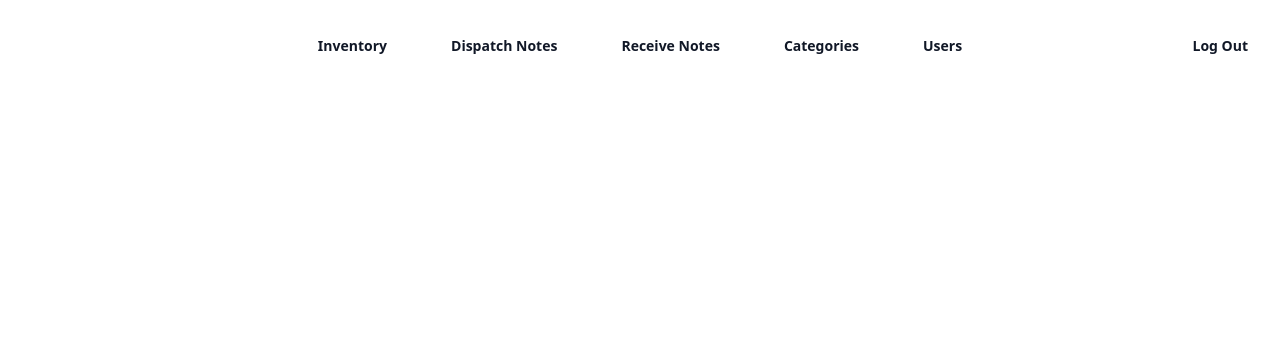
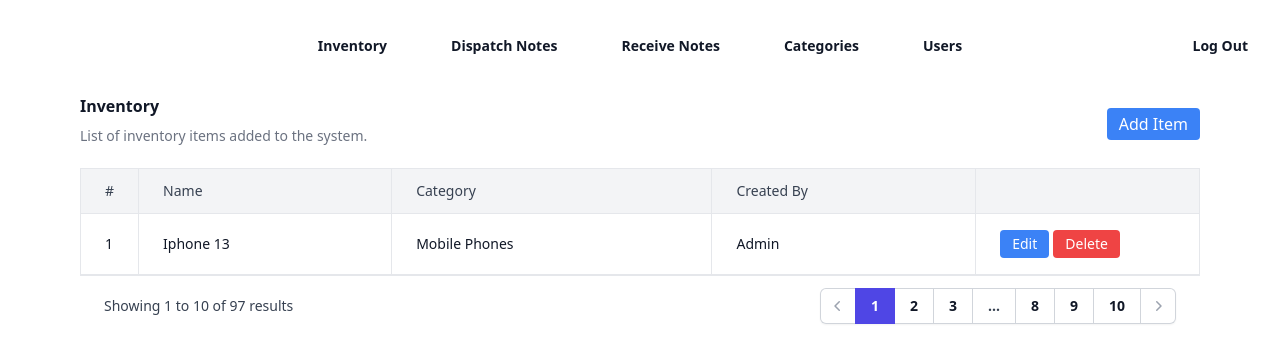
Before and after one commit to dananjayarumesh/inventory-management-ui, a Vue app: page / in a window 1280 px wide. Shown: the top 362 px of the page. Built offline with nearby package versions, Linux system fonts and the light colour scheme; no server answers.

Commit message:
paginator component added

```diff
--- a/src/components/ListPaginator.vue
+++ b/src/components/ListPaginator.vue
@@ -0,0 +1,62 @@
+<script setup>
+import { ChevronLeftIcon, ChevronRightIcon } from '@heroicons/vue/20/solid';
+</script>
+
+<template>
+  <div class="flex items-center justify-between border-t border-gray-200 bg-white px-4 py-3 sm:px-6">
+    <div class="flex flex-1 justify-between sm:hidden">
+      <a href="#"
+        class="relative inline-flex items-center rounded-md border border-gray-300 bg-white px-4 py-2 text-sm font-medium text-gray-700 hover:bg-gray-50">Previous</a>
+      <a href="#"
+        class="relative ml-3 inline-flex items-center rounded-md border border-gray-300 bg-white px-4 py-2 text-sm font-medium text-gray-700 hover:bg-gray-50">Next</a>
+    </div>
+    <div class="hidden sm:flex sm:flex-1 sm:items-center sm:justify-between">
+      <div>
+        <p class="text-sm text-gray-700">
+          Showing
+          {{ ' ' }}
+          <span class="font-medium">1</span>
+          {{ ' ' }}
+          to
+          {{ ' ' }}
+          <span class="font-medium">10</span>
+          {{ ' ' }}
+          of
+          {{ ' ' }}
+          <span class="font-medium">97</span>
+          {{ ' ' }}
+          results
+        </p>
+      </div>
+      <div>
+        <nav class="isolate inline-flex -space-x-px rounded-md shadow-sm" aria-label="Pagination">
+          <a href="#"
+            class="relative inline-flex items-center rounded-l-md px-2 py-2 text-gray-400 ring-1 ring-inset ring-gray-300 hover:bg-gray-50 focus:z-20 focus:outline-offset-0">
+            <span class="sr-only">Previous</span>
+            <ChevronLeftIcon class="size-5" aria-hidden="true" />
+          </a>
+          <!-- Current: "z-10 bg-indigo-600 text-white focus-visible:outline focus-visible:outline-2 focus-visible:outline-offset-2 focus-visible:outline-indigo-600", Default: "text-gray-900 ring-1 ring-inset ring-gray-300 hover:bg-gray-50 focus:outline-offset-0" -->
+          <a href="#" aria-current="page"
+            class="relative z-10 inline-flex items-center bg-indigo-600 px-4 py-2 text-sm font-semibold text-white focus:z-20 focus-visible:outline focus-visible:outline-2 focus-visible:outline-offset-2 focus-visible:outline-indigo-600">1</a>
+          <a href="#"
+            class="relative inline-flex items-center px-4 py-2 text-sm font-semibold text-gray-900 ring-1 ring-inset ring-gray-300 hover:bg-gray-50 focus:z-20 focus:outline-offset-0">2</a>
+          <a href="#"
+            class="relative hidden items-center px-4 py-2 text-sm font-semibold text-gray-900 ring-1 ring-inset ring-gray-300 hover:bg-gray-50 focus:z-20 focus:outline-offset-0 md:inline-flex">3</a>
+          <span
+            class="relative inline-flex items-center px-4 py-2 text-sm font-semibold text-gray-700 ring-1 ring-inset ring-gray-300 focus:outline-offset-0">...</span>
+          <a href="#"
+            class="relative hidden items-center px-4 py-2 text-sm font-semibold text-gray-900 ring-1 ring-inset ring-gray-300 hover:bg-gray-50 focus:z-20 focus:outline-offset-0 md:inline-flex">8</a>
+          <a href="#"
+            class="relative inline-flex items-center px-4 py-2 text-sm font-semibold text-gray-900 ring-1 ring-inset ring-gray-300 hover:bg-gray-50 focus:z-20 focus:outline-offset-0">9</a>
+          <a href="#"
+            class="relative inline-flex items-center px-4 py-2 text-sm font-semibold text-gray-900 ring-1 ring-inset ring-gray-300 hover:bg-gray-50 focus:z-20 focus:outline-offset-0">10</a>
+          <a href="#"
+            class="relative inline-flex items-center rounded-r-md px-2 py-2 text-gray-400 ring-1 ring-inset ring-gray-300 hover:bg-gray-50 focus:z-20 focus:outline-offset-0">
+            <span class="sr-only">Next</span>
+            <ChevronRightIcon class="size-5" aria-hidden="true" />
+          </a>
+        </nav>
+      </div>
+    </div>
+  </div>
+</template>
--- a/src/views/InventoryView.vue
+++ b/src/views/InventoryView.vue
@@ -1,10 +1,60 @@
 <script setup>
+import { ref, computed } from 'vue';
 import TopMenu from '../components/TopMenu.vue';
 import BaseLayout from '@/layouts/BaseLayout.vue';
+import ListTable from '@/components/ListTable.vue';
+import ListPaginator from '@/components/ListPaginator.vue';
+
+const headers = ref([
+  { value: '#', width: 5 },
+  { value: 'Name' },
+  { value: 'Category' },
+  { value: 'Created By' }
+]);
+const loading = ref(true);
+const showAddPopup = ref(false);
+
+const items = computed(() => {
+  return [
+    {
+      'id': 1,
+      'name': 'Iphone 13',
+      'category': 'Mobile Phones',
+      'created_by': 'Admin'
+    }
+  ];
+  // const responseCategories = categoryStore.categories.value;
+  // if (responseCategories && responseCategories.length > 0) {
+  //   return responseCategories.map(category => ({
+  //     'id': category.id,
+  //     'name': category.name
+  //   }));
+  // } else {
+  //   return [];
+  // }
+});
 </script>
 
 <template>
   <TopMenu></TopMenu>
+  <BaseLayout title="Inventory" description="List of inventory items added to the system.">
+    <template #tools>
+      <button class="px-3 py-1 text-white bg-blue-500 rounded hover:bg-blue-600" @click="showAddPopup = true">
+        Add Item
+      </button>
+    </template>
+    <template #content>
+      <div class="mx-auto">
+        <ListTable :headers="headers" :rows="items" :loading="loading">
+          <template #tools>
+            <button class="px-3 py-1 text-white bg-blue-500 rounded hover:bg-blue-600">Edit</button>
+            <button class="px-3 py-1 text-white bg-red-500 rounded hover:bg-red-600">Delete</button>
+          </template>
+        </ListTable>
+      </div>
+      <ListPaginator></ListPaginator>
+    </template>
+  </BaseLayout>
   <BaseLayout>
     <div>Inventory</div>
   </BaseLayout>
--- a/src/views/categories/CategoryView.vue
+++ b/src/views/categories/CategoryView.vue
@@ -52,7 +52,7 @@ const deleteCategory = (async (id) => {
     </template>
     <template #content>
       <div class="mx-auto">
-        <ListTable :headers="headers" :rows="categories" :loading="loading" @delete="deleteCategory">
+        <ListTable :headers="headers" :rows="categories" :loading="loading">
           <template #tools="{ rowId }">
             <button class="px-3 py-1 text-white bg-blue-500 rounded hover:bg-blue-600"
               @click="emit('edit', rowId)">Edit</button>
```
